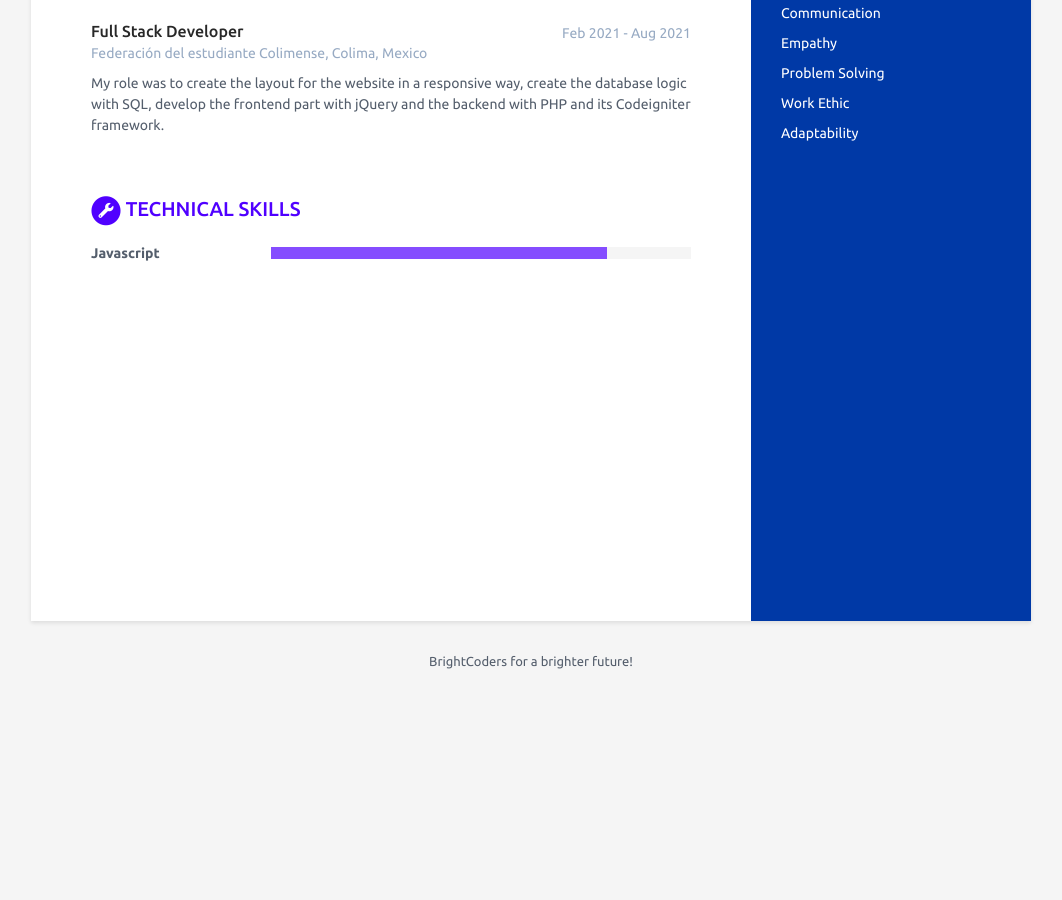
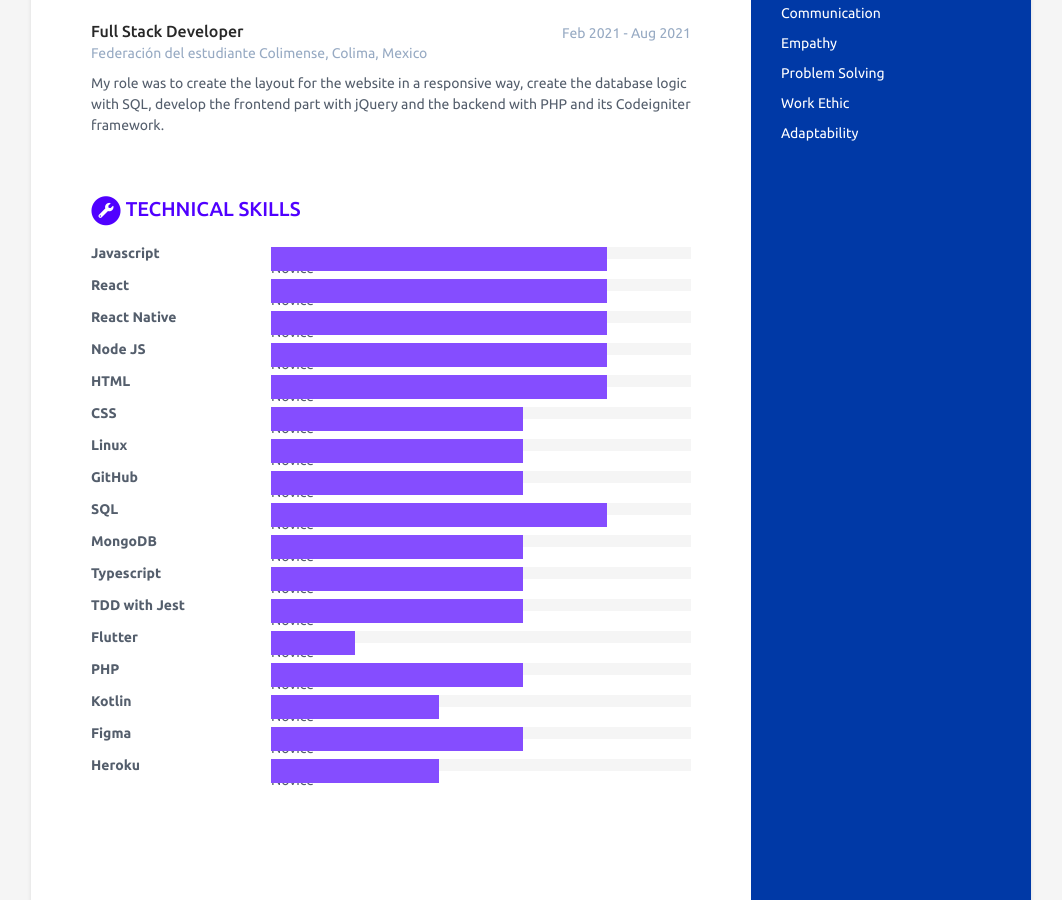
Before and after one commit to our-top-coders/resume-Jonathanrrs, a Jekyll site: the page built from index.html, in a window 1280 px wide and 900 px high, scrolled down 950 px. Shown: the whole window, without its empty margins (109-1171 px from the left). Built offline with Jekyll 4.4.1, drawn with Linux system fonts in a browser that asks for light colours; before the commit the page ends 1652 px from its top, so only the background shows below that.

Commit message:
Update skills.html

```diff
--- a/_includes/skills.html
+++ b/_includes/skills.html
@@ -18,10 +18,11 @@
       <h3 class="level-title">{{ skill.name }}</h3>
 
       <div class="level-bar">
-        <div class="level-bar-inner" data-level="{{ skill.level }}">
+        <div class="level-bar-inner" data-level="{{ skill.level }}"></div>
         <div class="level-bar-inner" data-level="{{ skill.level }}">
         </div>
       </div><!--//level-bar-->
+      <div>Novice<div>
 
     </div><!--//item-->
     {% endfor %}
```
